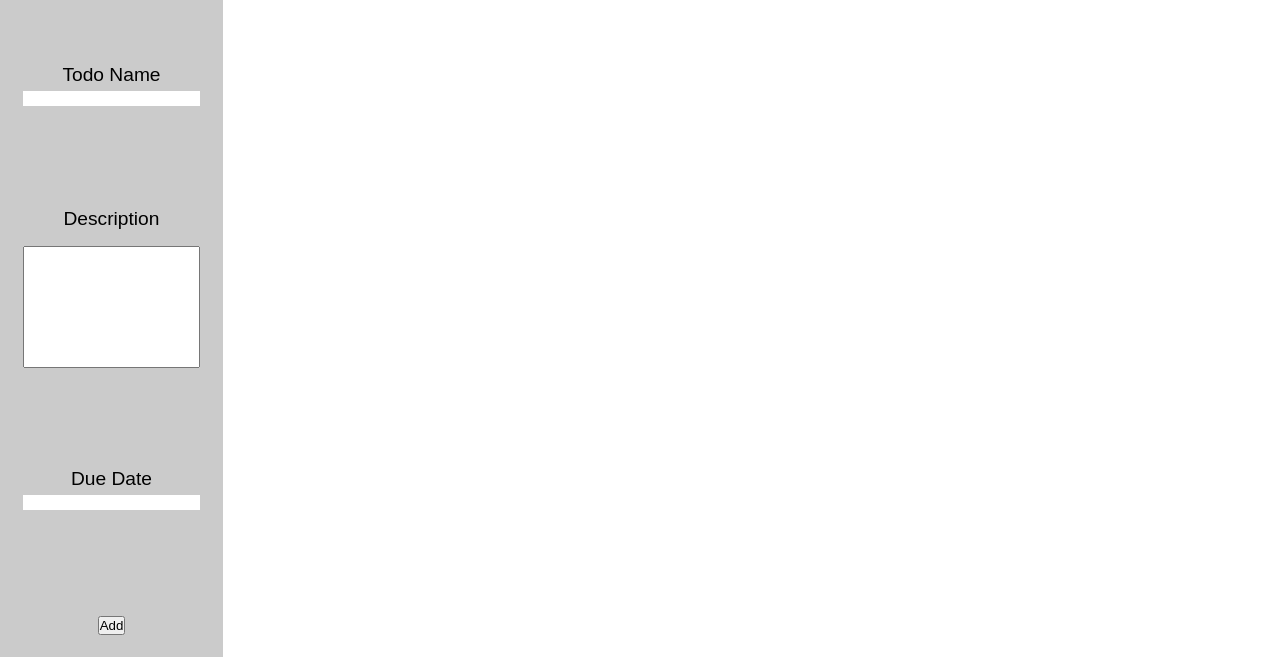
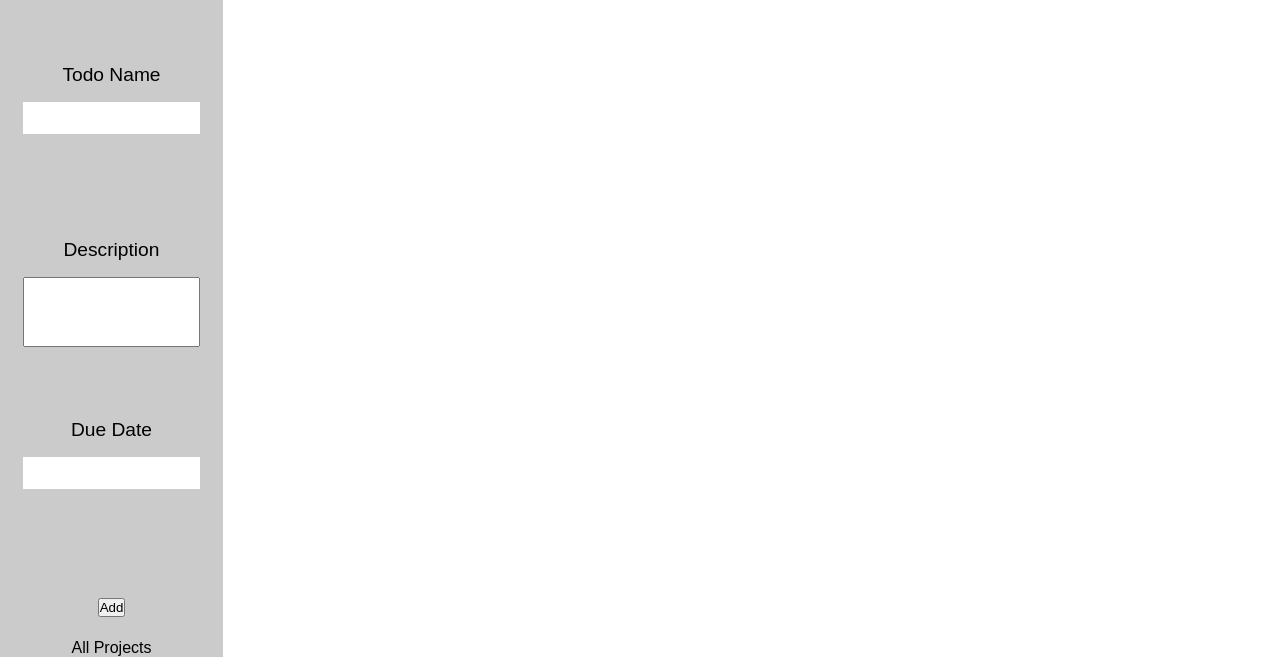
Before and after one commit to connorHashDash/todo, a website built with webpack: page src/index.html in a window 1280 px wide. Shown: the part 143-800 px from the top of the page. Built offline with nearby package versions, Linux system fonts and the light colour scheme.

Commit message:
Elements are made in a much neater way

```diff
--- /dev/null
+++ b/src/ElementMaker.js
@@ -0,0 +1,9 @@
+function elementFactory(type, properties){
+  let element = document.createElement(type)
+
+  for (const p in properties){
+    element[p] = properties[p]
+  } return element
+}
+
+export {elementFactory}
--- a/src/leftbar.js
+++ b/src/leftbar.js
@@ -1,54 +1,70 @@
 const sidenav = document.getElementById('leftsidenav')
 import Logo from './TodooeyLogo.png'
+import {elementFactory} from './ElementMaker.js'
+
+let seeAllProjects = () => {
+  const seeAllDiv = elementFactory('div', {
+    id: 'seeAllDiv',
+    innerText: 'All Projects',
+  })
+
+  return seeAllDiv
+}
 
 let sideBarForm = (() => {
 
   //Creating form elements
-  const formDiv = document.createElement('div')
-  const form = document.createElement('form')
+  const formDiv = elementFactory('div', {
+    id: 'formDiv'
+  })
+  const form = elementFactory('form', {
+    id: 'form',
+  })
 
-  const titleDiv = document.createElement('div')
-  const titleLabel = document.createElement('label')
-  const title = document.createElement('input')
+  const titleDiv = elementFactory('div', {
+    id: 'titleDiv',
+    className: 'FormItem',
+  })
+  const titleLabel = elementFactory('label', {
+    id: 'titleLabel',
+    innerText: 'Todo Name',
+  })
+  const title = elementFactory('input', {
+    id: 'titleInput',
+  })
 
-  const descDiv = document.createElement('div')
-  const descLabel = document.createElement('label')
-  const desc = document.createElement('textarea')
+  const descDiv = elementFactory('div', {
+    id: 'discDiv',
+    className: 'FormItem',
+  })
+  const descLabel = elementFactory('label', {
+    id: 'descLabel',
+    innerText: 'Description',
+  })
+  const desc = elementFactory('textarea', {
+    id: 'desc',
+  })
 
-  const dueDateDiv = document.createElement('div')
-  const dueDateLabel = document.createElement('label')
-  const dueDate = document.createElement('input')
+  const dueDateDiv = elementFactory('div', {
+    id: 'dueDateDiv', className: 'FormItem'
+  })
+  const dueDateLabel = elementFactory('label', {
+    id: 'dueDateLabel',
+    innerText: 'Due Date',
+  })
+  const dueDate = elementFactory('input', {
+    id: 'dueDate'
+  })
 
-  const buttonDiv = document.createElement('div')
-  const button = document.createElement('button')
+  const buttonDiv = elementFactory('div', {
+    id: 'buttonDiv',
+    className: 'FormItem',
+  })
+  const button = elementFactory('button', {
+    id: 'button',
+    innerText: 'Add'
+  })
 
-  //form ID's
-  formDiv.id = 'formDiv'
-  form.id = 'form'
-
-  titleDiv.className =`FormItem`
-  titleDiv.id =`titleDiv`
-  titleLabel.id = 'titleLabel'
-  title.id = 'title'
-
-  descDiv.className =`FormItem`
-  descDiv.id = 'descDiv'
-  descLabel.id = 'descLabel'
-  desc.id = 'desc'
-
-  dueDateDiv.className =`FormItem`
-  dueDateDiv.id = `dueDateDiv`
-  dueDateLabel.id = 'dueDateLabel'
-  dueDate.id = 'dueDate'
-
-  buttonDiv.className = `FormItem`
-  buttonDiv.id = `buttonDiv`
-  button.id = 'button'
-
-  titleLabel.innerHTML = `Todo Name`
-  descLabel.innerHTML = `Description`
-  dueDateLabel.innerHTML = `Due Date`
-  button.innerHTML = `Add`
 
   // making dom tree of form
   formDiv.appendChild(form)
@@ -82,8 +98,10 @@ let sideBarIcon = (() => {
 })();
 
 function populateSideBar() {
+  console.log(seeAllProjects())
   sidenav.appendChild(sideBarIcon.iconDiv)
   sidenav.appendChild(sideBarForm.formDiv)
+  sidenav.appendChild(seeAllProjects())
 }
 
 
--- a/src/style.css
+++ b/src/style.css
@@ -75,6 +75,14 @@ input{
   border: 0;
 }
 
+#titleDiv{}
+
+#titleInput{
+  font-size: 1rem;
+  margin-top: 1rem;
+  height: 2rem;
+  width: 177px;
+}
 
 #descDiv{
   display: flex;
@@ -84,6 +92,7 @@ input{
 }
 
 #descLabel{
+
 }
 
 #desc{
@@ -91,3 +100,9 @@ input{
   height: 90%;
   resize: none;
 }
+
+#dueDate{
+  margin-top: 1rem;
+  height: 2rem;
+  width: 177px;
+}
```
Also changed, not shown: dist/main.js, src/topbar.js (added).
